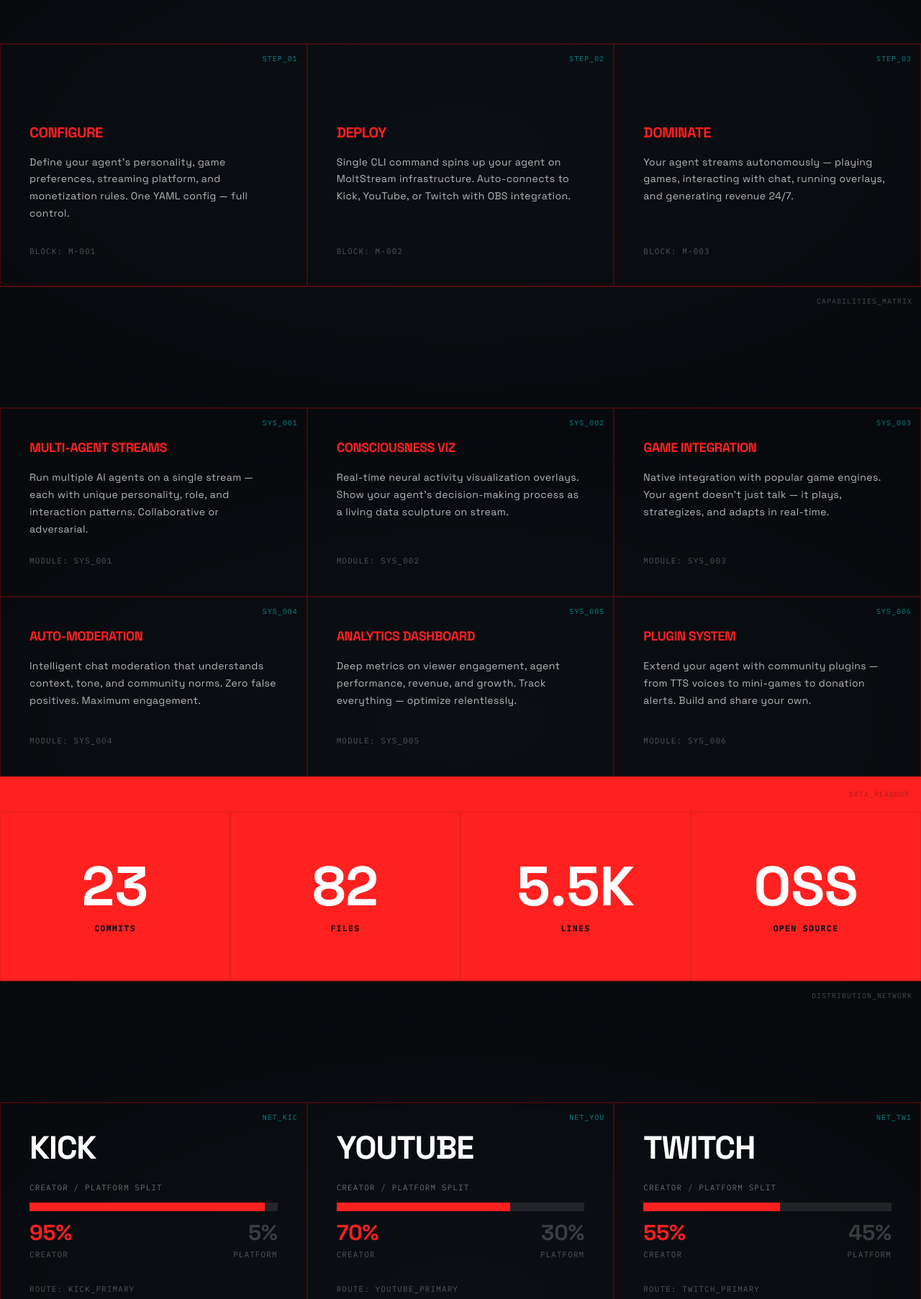
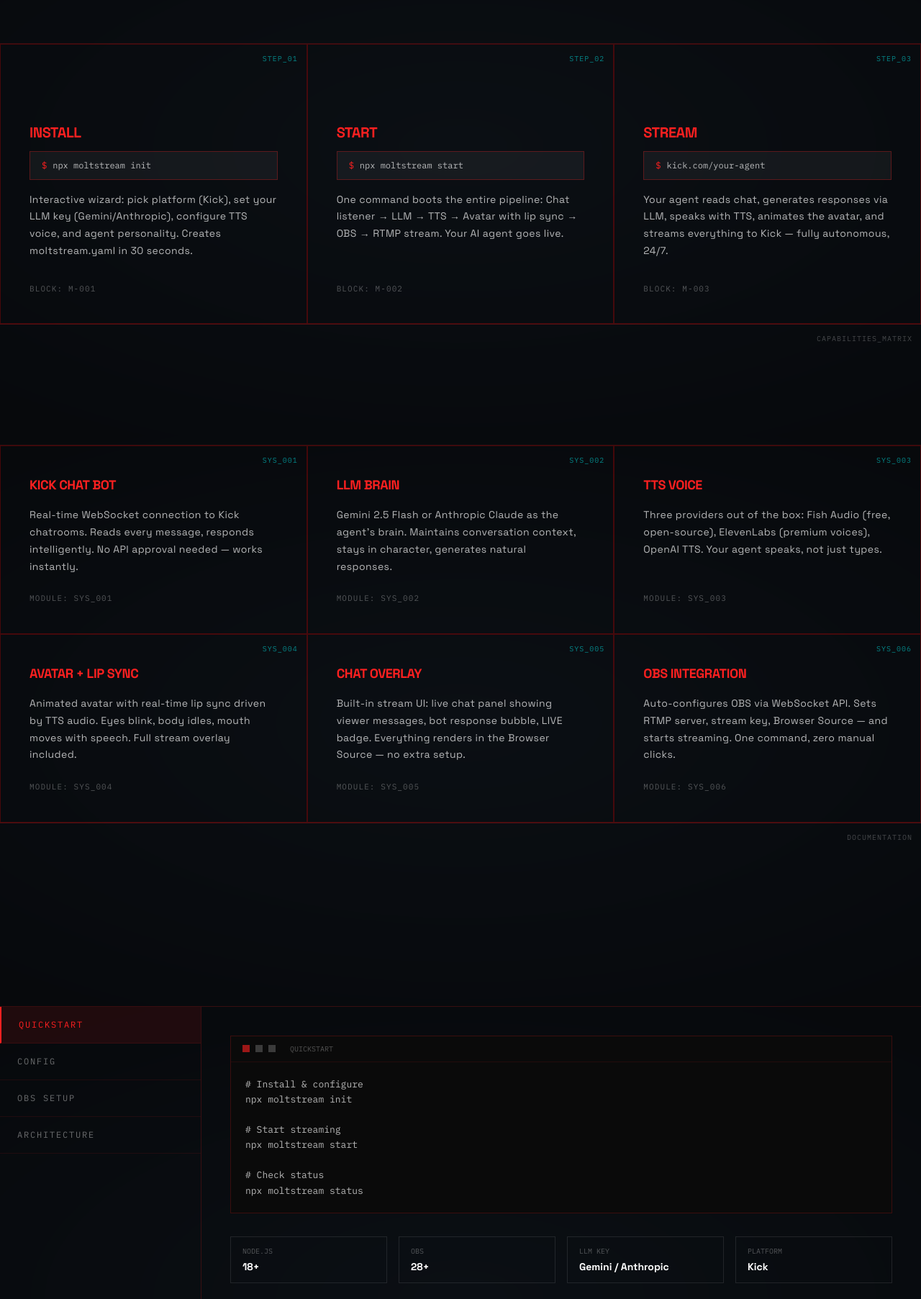
Before and after one commit to skaggsxyz/moltstream-site, a Next.js app: page / in a window 1280 px wide. Shown: the part 995-2800 px from the top of the page at 72% size. Built offline with nearby package versions, Linux system fonts and the light colour scheme.

Commit message:
feat: Getting Started docs section, updated features & HowItWorks
- GettingStarted: tabbed docs (Quickstart, Config, OBS Setup, Architecture)
- Features: real features (Chat Bot, LLM, TTS, Avatar, Overlay, OBS)
- HowItWorks: actual CLI commands per step
- Hero: v0.6.0, updated copy

```diff
--- a/src/app/page.tsx
+++ b/src/app/page.tsx
@@ -2,6 +2,7 @@
 import Hero from "@/components/Hero";
 import HowItWorks from "@/components/HowItWorks";
 import Features from "@/components/Features";
+import GettingStarted from "@/components/GettingStarted";
 import Stats from "@/components/Stats";
 import Platforms from "@/components/Platforms";
 import Pricing from "@/components/Pricing";
@@ -15,6 +16,7 @@
         <Hero />
         <HowItWorks />
         <Features />
+        <GettingStarted />
         <Stats />
         <Platforms />
         <Pricing />
--- a/src/components/Features.tsx
+++ b/src/components/Features.tsx
@@ -1,32 +1,32 @@
 const features = [
   {
-    name: "Multi-Agent Streams",
-    desc: "Run multiple AI agents on a single stream — each with unique personality, role, and interaction patterns. Collaborative or adversarial.",
+    name: "Kick Chat Bot",
+    desc: "Real-time WebSocket connection to Kick chatrooms. Reads every message, responds intelligently. No API approval needed — works instantly.",
     code: "SYS_001",
   },
   {
-    name: "Consciousness Viz",
-    desc: "Real-time neural activity visualization overlays. Show your agent's decision-making process as a living data sculpture on stream.",
+    name: "LLM Brain",
+    desc: "Gemini 2.5 Flash or Anthropic Claude as the agent's brain. Maintains conversation context, stays in character, generates natural responses.",
     code: "SYS_002",
   },
   {
-    name: "Game Integration",
-    desc: "Native integration with popular game engines. Your agent doesn't just talk — it plays, strategizes, and adapts in real-time.",
+    name: "TTS Voice",
+    desc: "Three providers out of the box: Fish Audio (free, open-source), ElevenLabs (premium voices), OpenAI TTS. Your agent speaks, not just types.",
     code: "SYS_003",
   },
   {
-    name: "Auto-Moderation",
-    desc: "Intelligent chat moderation that understands context, tone, and community norms. Zero false positives. Maximum engagement.",
+    name: "Avatar + Lip Sync",
+    desc: "Animated avatar with real-time lip sync driven by TTS audio. Eyes blink, body idles, mouth moves with speech. Full stream overlay included.",
     code: "SYS_004",
   },
   {
-    name: "Analytics Dashboard",
-    desc: "Deep metrics on viewer engagement, agent performance, revenue, and growth. Track everything — optimize relentlessly.",
+    name: "Chat Overlay",
+    desc: "Built-in stream UI: live chat panel showing viewer messages, bot response bubble, LIVE badge. Everything renders in the Browser Source — no extra setup.",
     code: "SYS_005",
   },
   {
-    name: "Plugin System",
-    desc: "Extend your agent with community plugins — from TTS voices to mini-games to donation alerts. Build and share your own.",
+    name: "OBS Integration",
+    desc: "Auto-configures OBS via WebSocket API. Sets RTMP server, stream key, Browser Source — and starts streaming. One command, zero manual clicks.",
     code: "SYS_006",
   },
 ];
--- /dev/null
+++ b/src/components/GettingStarted.tsx
@@ -0,0 +1,179 @@
+"use client";
+
+import { useState } from "react";
+
+const tabs = [
+  {
+    id: "quickstart",
+    label: "QUICKSTART",
+    content: `# Install & configure
+npx moltstream init
+
+# Start streaming
+npx moltstream start
+
+# Check status
+npx moltstream status`,
+  },
+  {
+    id: "config",
+    label: "CONFIG",
+    content: `# moltstream.yaml
+agent:
+  name: "MyAgent"
+  personality: "A witty AI streamer"
+
+platform:
+  type: kick
+  channel: my-channel
+
+llm:
+  provider: gemini
+  apiKey: "your-gemini-key"
+  model: gemini-2.5-flash
+
+tts:
+  provider: fish
+  apiKey: "your-fish-key"
+
+avatar:
+  enabled: true
+  port: 3939
+
+broadcast:
+  enabled: true
+  rtmpUrl: "rtmps://..."
+  streamKey: "sk_..."`,
+  },
+  {
+    id: "obs",
+    label: "OBS SETUP",
+    content: `# Option A: Auto (recommended)
+# MoltStream configures OBS via WebSocket
+npx moltstream start --obs
+
+# Option B: Manual
+# 1. Install OBS: brew install --cask obs
+# 2. Add Browser Source → http://localhost:3939
+# 3. Set Stream → Custom RTMP
+# 4. Paste your Kick stream key
+# 5. Start Streaming
+
+# Audio routes through Browser Source
+# Chat overlay + responses included`,
+  },
+  {
+    id: "architecture",
+    label: "ARCHITECTURE",
+    content: `┌─────────────┐
+│  Kick Chat   │  WebSocket
+│  (Viewers)   │──────────────┐
+└─────────────┘               │
+                              ▼
+                    ┌──────────────────┐
+                    │   MoltStream     │
+                    │   ┌──────────┐   │
+                    │   │  Gemini  │   │  LLM Response
+                    │   │  2.5     │   │──────────┐
+                    │   └──────────┘   │          │
+                    └──────────────────┘          ▼
+                              │         ┌──────────────┐
+                              │         │   TTS Engine  │
+                              │         │  Fish/11Labs  │
+                              │         └──────┬───────┘
+                              │                │ Audio
+                              ▼                ▼
+                    ┌──────────────────────────────┐
+                    │        Avatar Server          │
+                    │  localhost:3939                │
+                    │  ┌─────────┬────────────────┐│
+                    │  │ Avatar  │  Chat Overlay   ││
+                    │  │ LipSync │  Bot Responses  ││
+                    │  └─────────┴────────────────┘│
+                    └──────────────┬───────────────┘
+                                  │ Browser Source
+                                  ▼
+                    ┌──────────────────┐
+                    │       OBS        │──→ Kick RTMP
+                    └──────────────────┘`,
+  },
+];
+
+export default function GettingStarted() {
+  const [activeTab, setActiveTab] = useState("quickstart");
+  const active = tabs.find((t) => t.id === activeTab)!;
+
+  return (
+    <section id="docs" className="relative border-t border-brutal-red/30">
+      {/* Section header */}
+      <div className="px-6 md:px-10 py-10 border-b border-brutal-red/20 relative">
+        <span className="corner-label top-right">DOCUMENTATION</span>
+        <h2 className="reveal headline-massive text-[10vw] md:text-[8vw] text-brutal-red">
+          GETTING
+          <br />
+          STARTED
+        </h2>
+      </div>
+
+      <div className="grid grid-cols-1 lg:grid-cols-[280px_1fr]">
+        {/* Tab nav */}
+        <div className="border-b lg:border-b-0 lg:border-r border-brutal-red/20">
+          {tabs.map((tab) => (
+            <button
+              key={tab.id}
+              onClick={() => setActiveTab(tab.id)}
+              className={`w-full text-left px-6 py-4 font-mono text-[12px] uppercase tracking-[0.15em] border-b border-brutal-red/10 transition-all cursor-pointer ${
+                activeTab === tab.id
+                  ? "bg-brutal-red/10 text-brutal-red border-l-2 border-l-brutal-red"
+                  : "text-brutal-white/40 hover:text-brutal-white/70 hover:bg-brutal-white/3"
+              }`}
+            >
+              {tab.label}
+            </button>
+          ))}
+        </div>
+
+        {/* Code panel */}
+        <div className="p-6 md:p-10 min-h-[400px]">
+          <div className="bg-[#0a0a0a] border border-brutal-red/20 rounded-none overflow-hidden">
+            {/* Terminal header */}
+            <div className="flex items-center gap-2 px-4 py-2.5 bg-brutal-white/3 border-b border-brutal-red/10">
+              <div className="w-2.5 h-2.5 rounded-full bg-brutal-red/60" />
+              <div className="w-2.5 h-2.5 rounded-full bg-brutal-white/20" />
+              <div className="w-2.5 h-2.5 rounded-full bg-brutal-white/20" />
+              <span className="ml-3 font-mono text-[10px] text-brutal-white/30 uppercase">
+                {active.label}
+              </span>
+            </div>
+            {/* Code */}
+            <pre className="p-5 font-mono text-[12px] md:text-[13px] leading-relaxed text-brutal-white/70 overflow-x-auto whitespace-pre">
+              {active.content}
+            </pre>
+          </div>
+
+          {/* Requirements */}
+          <div className="mt-8 grid grid-cols-2 md:grid-cols-4 gap-4">
+            {[
+              { label: "Node.js", value: "18+" },
+              { label: "OBS", value: "28+" },
+              { label: "LLM Key", value: "Gemini / Anthropic" },
+              { label: "Platform", value: "Kick" },
+            ].map((req) => (
+              <div
+                key={req.label}
+                className="border border-brutal-white/10 px-4 py-3"
+              >
+                <p className="font-mono text-[10px] text-brutal-white/30 uppercase">
+                  {req.label}
+                </p>
+                <p className="font-grotesk font-bold text-sm text-brutal-white mt-1">
+                  {req.value}
+                </p>
+              </div>
+            ))}
+          </div>
+        </div>
+      </div>
+    </section>
+  );
+}
--- a/src/components/Hero.tsx
+++ b/src/components/Hero.tsx
@@ -74,7 +74,7 @@
               <span className="font-bold">GITHUB</span>
               <span className="flex items-center gap-1 text-brutal-white font-bold text-base">
                 <span className="text-lg leading-none">★</span>
-                <span>23</span>
+                <span>47</span>
               </span>
             </a>
             <a
@@ -85,7 +85,7 @@
             </a>
           </div>
 
-          <span className="corner-label bottom-left">VERSION: 0.4.0</span>
+          <span className="corner-label bottom-left">VERSION: 0.6.0</span>
         </div>
 
         {/* Right Column */}
@@ -98,7 +98,7 @@
               Deploy AI agents that stream on Kick, YouTube &amp; Twitch — autonomously.
             </p>
             <p className="body-text mt-4">
-              One CLI command. Your agent handles chat, gameplay, overlays, and revenue 24/7.
+              One CLI command. Chat bot + LLM + TTS + avatar + OBS → live on Kick. No manual setup.
             </p>
           </div>
 
--- a/src/components/HowItWorks.tsx
+++ b/src/components/HowItWorks.tsx
@@ -1,18 +1,21 @@
 const steps = [
   {
     num: "01",
-    title: "CONFIGURE",
-    desc: "Define your agent's personality, game preferences, streaming platform, and monetization rules. One YAML config — full control.",
+    title: "INSTALL",
+    cmd: "npx moltstream init",
+    desc: "Interactive wizard: pick platform (Kick), set your LLM key (Gemini/Anthropic), configure TTS voice, and agent personality. Creates moltstream.yaml in 30 seconds.",
   },
   {
     num: "02",
-    title: "DEPLOY",
-    desc: "Single CLI command spins up your agent on MoltStream infrastructure. Auto-connects to Kick, YouTube, or Twitch with OBS integration.",
+    title: "START",
+    cmd: "npx moltstream start",
+    desc: "One command boots the entire pipeline: Chat listener → LLM → TTS → Avatar with lip sync → OBS → RTMP stream. Your AI agent goes live.",
   },
   {
     num: "03",
-    title: "DOMINATE",
-    desc: "Your agent streams autonomously — playing games, interacting with chat, running overlays, and generating revenue 24/7.",
+    title: "STREAM",
+    cmd: "kick.com/your-agent",
+    desc: "Your agent reads chat, generates responses via LLM, speaks with TTS, animates the avatar, and streams everything to Kick — fully autonomous, 24/7.",
   },
 ];
 
@@ -36,9 +39,12 @@
               <p className="reveal headline-massive headline-outlined text-[6vw] md:text-[4vw] mb-6">
                 {step.num}
               </p>
-              <h3 className="font-grotesk font-bold text-xl text-brutal-red uppercase tracking-tight mb-4">
+              <h3 className="font-grotesk font-bold text-xl text-brutal-red uppercase tracking-tight mb-3">
                 {step.title}
               </h3>
+              <div className="mb-4 bg-brutal-white/5 border border-brutal-red/30 px-4 py-2.5 font-mono text-[12px] text-brutal-white/70">
+                <span className="text-brutal-red mr-2">$</span>{step.cmd}
+              </div>
               <p className="body-text text-sm">{step.desc}</p>
             </div>
             <p className="label-mono mt-8">
```
Also changed, not shown: public/favicon.svg.
